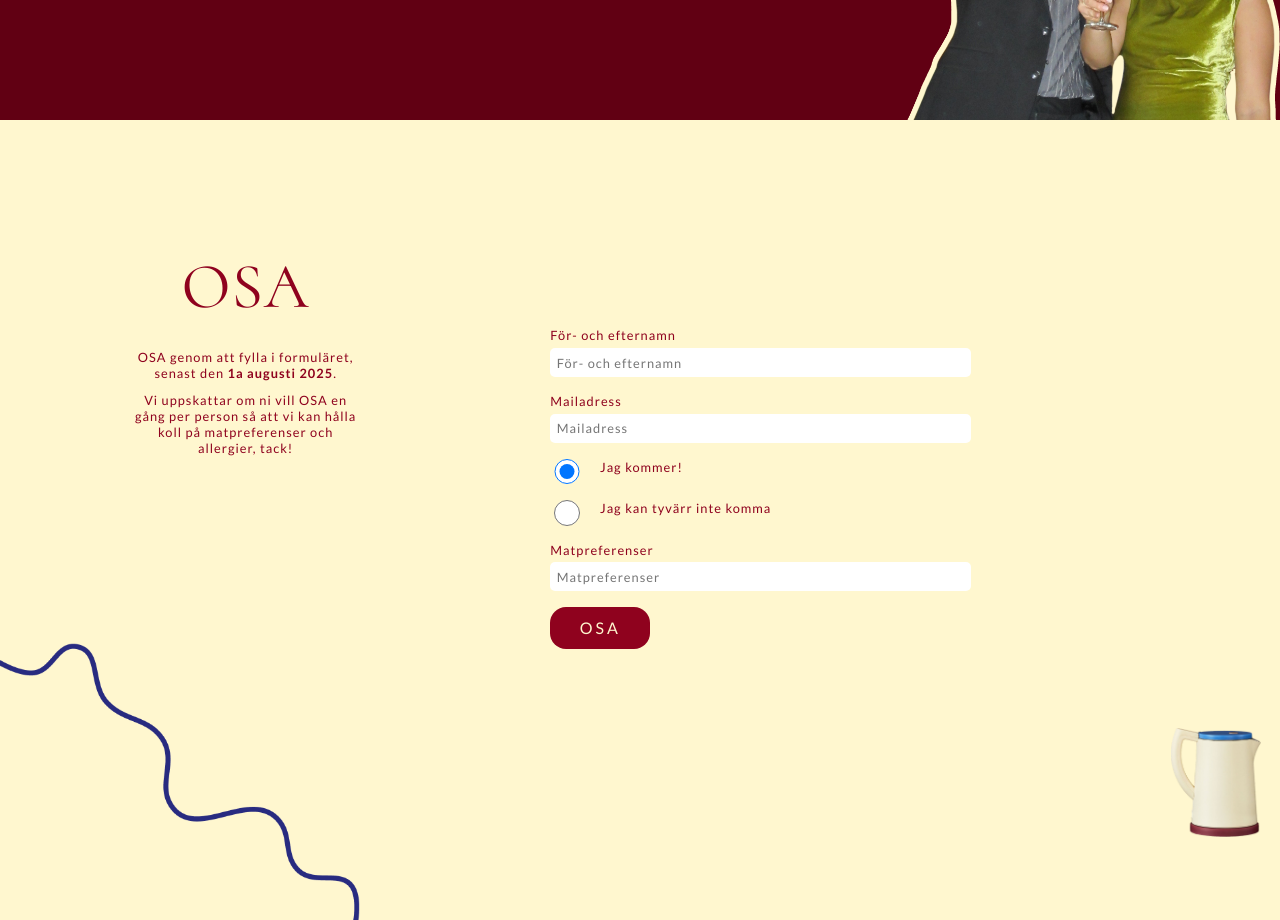
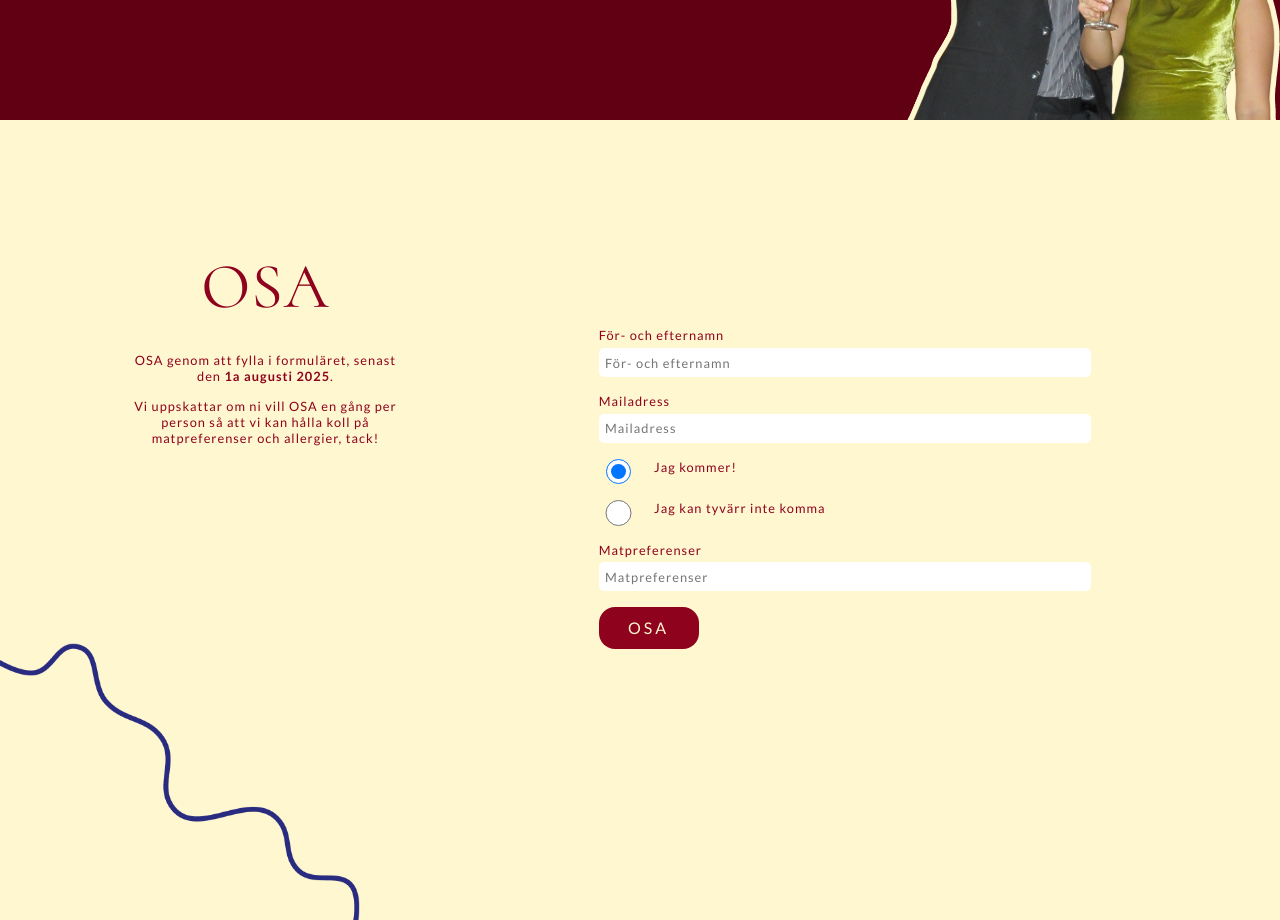
Before and after one commit to elinfors/27sept, a React (Create React App) app: page / in a window 1280 px wide. Shown: the part 3080-4000 px from the top of the page. Built offline with nearby package versions, Linux system fonts and the light colour scheme; a web font is replaced by a local one.

Commit message:
footer new

```diff
--- a/src/App.js
+++ b/src/App.js
@@ -202,9 +202,9 @@
     </form>
 
       </div>
-      <div className="Water-image-container">
+     {/* <div className="Water-image-container">
             <img className="Water-image" src={water}></img>
-          </div>
+          </div>*/}
       </div>
 
     </div>
```
Also changed, not shown: src/Footer-mobile-big.png.
